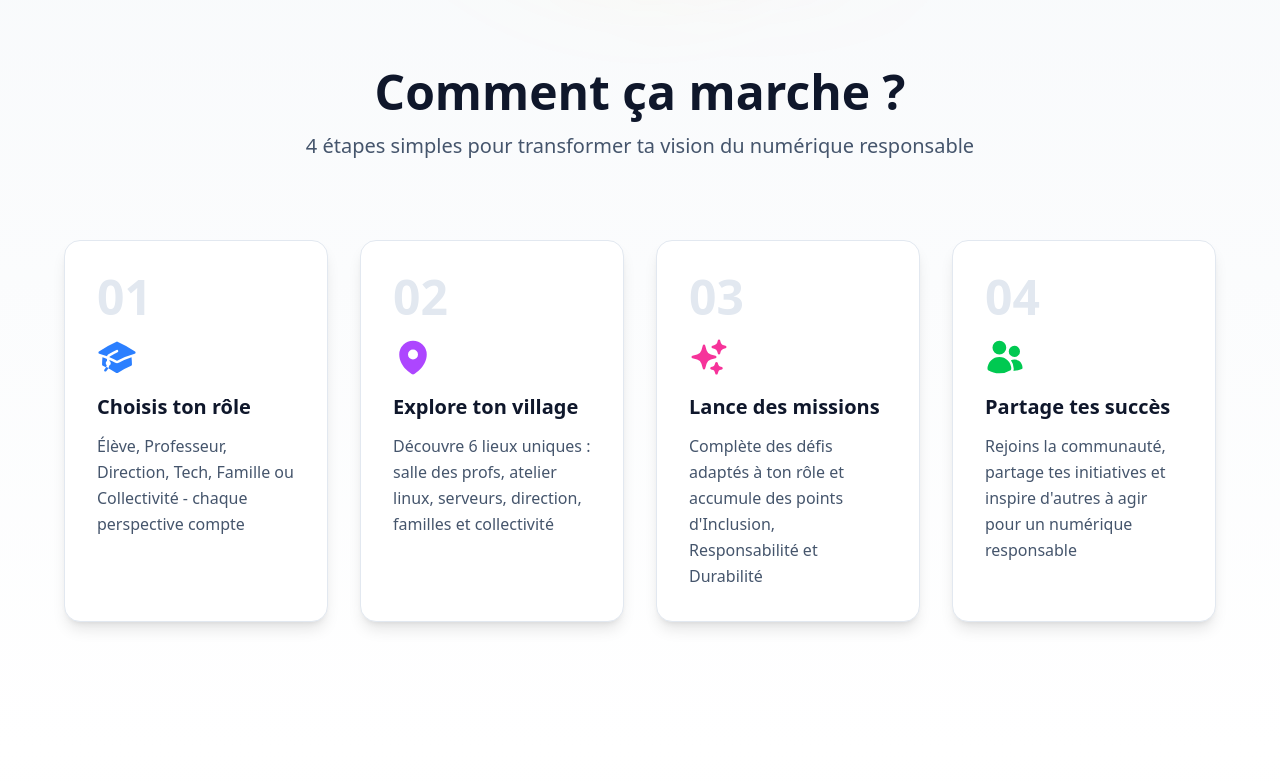
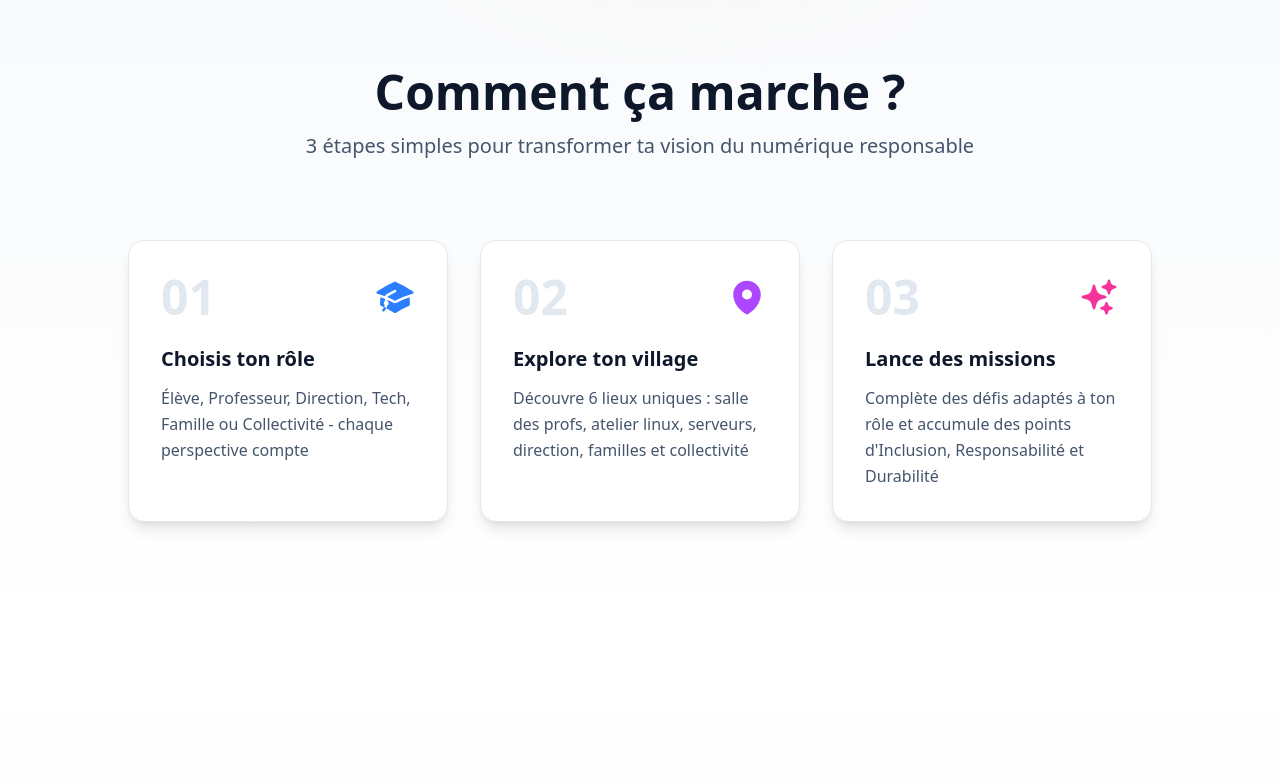
Before and after one commit to enzocorsico/nuit-info-2025, a Next.js app: page / in a window 1280 px wide. Shown: the part 860-1641 px from the top of the page. Built offline with nearby package versions, Linux system fonts and the light colour scheme.

Commit message:
Update page.tsx

```diff
--- a/src/app/page.tsx
+++ b/src/app/page.tsx
@@ -5,7 +5,6 @@ import Image from "next/image";
 import {
   AcademicCapIcon,
   SparklesIcon,
-  UsersIcon,
   MapPinIcon,
 } from "@heroicons/react/24/solid";
 
@@ -36,13 +35,6 @@ const steps = [
     description: "Complète des défis adaptés à ton rôle et accumule des points d'Inclusion, Responsabilité et Durabilité",
     icon: SparklesIcon,
     color: "text-pink-500",
-  },
-  {
-    number: "04",
-    title: "Partage tes succès",
-    description: "Rejoins la communauté, partage tes initiatives et inspire d'autres à agir pour un numérique responsable",
-    icon: UsersIcon,
-    color: "text-green-500",
   },
 ];
 
@@ -139,24 +131,24 @@ export default function Home() {
               Comment ça marche ?
             </h2>
             <p className="text-xl text-slate-600 max-w-2xl mx-auto">
-              4 étapes simples pour transformer ta vision du numérique responsable
+              3 étapes simples pour transformer ta vision du numérique responsable
             </p>
           </div>
 
-          <div className="grid md:grid-cols-2 lg:grid-cols-4 gap-8">
+          <div className="grid md:grid-cols-2 lg:grid-cols-3 gap-8 max-w-5xl mx-auto">
             {steps.map((step, index) => {
               const Icon = step.icon;
               return (
                 <div key={index} className="group">
                   {/* Card */}
                   <div className="bg-white rounded-2xl p-8 shadow-lg hover:shadow-2xl transition-all duration-300 border border-slate-200 hover:border-slate-300 h-full">
-                    {/* Number */}
-                    <div className="text-5xl font-bold text-slate-200 mb-4">
-                      {step.number}
+                    {/* Number and Icon */}
+                    <div className="flex items-center justify-between mb-6">
+                      <div className="text-5xl font-bold text-slate-200">
+                        {step.number}
+                      </div>
+                      <Icon className={`w-10 h-10 ${step.color}`} />
                     </div>
-
-                    {/* Icon */}
-                    <Icon className={`w-10 h-10 mb-4 ${step.color}`} />
 
                     {/* Title */}
                     <h3 className="text-xl font-bold text-slate-900 mb-3">
```
